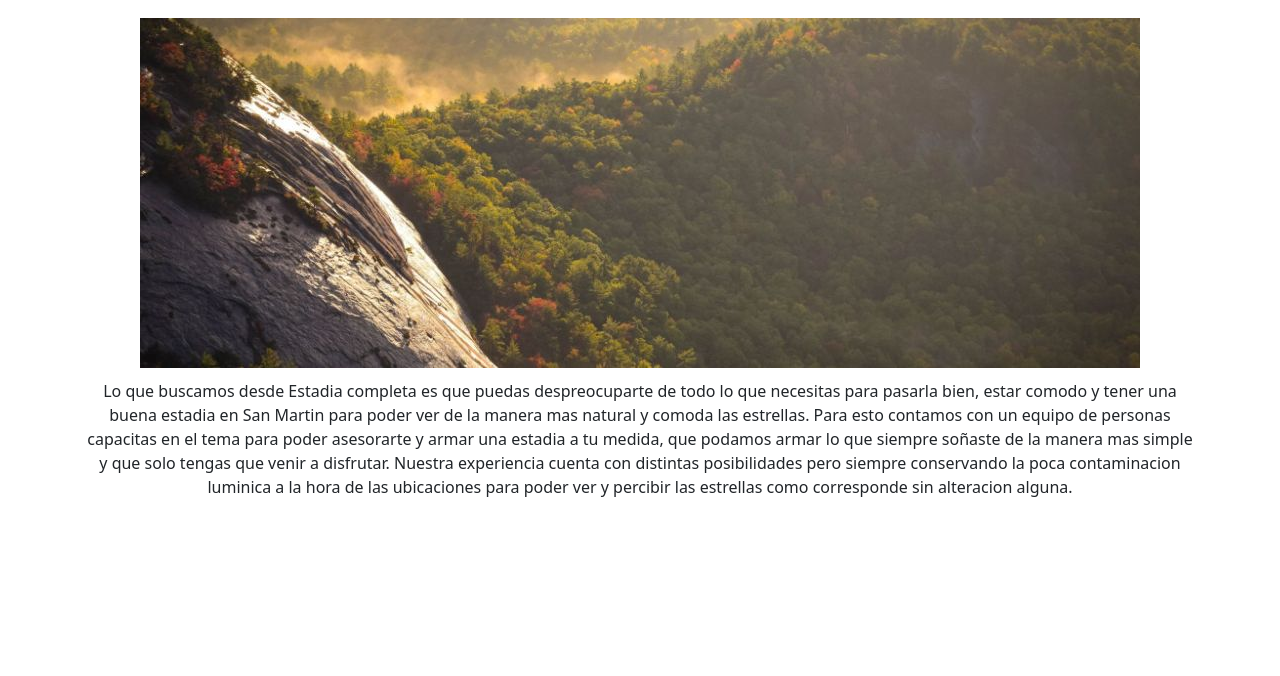
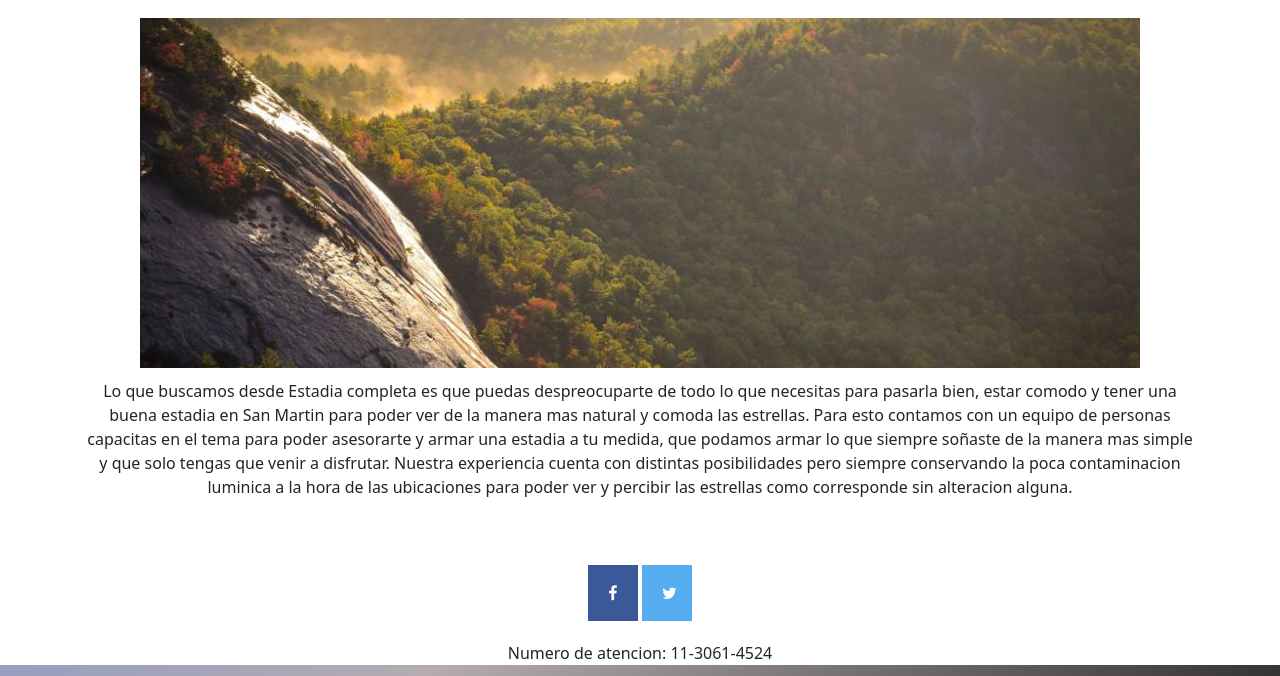
Before and after one commit to FedeLpn/turismoCoder, a website: page Index/indexBootstrap.html in a window 1280 px wide. Shown: the part 124-800 px from the top of the page. Drawn offline with nearby package versions, Linux system fonts and the light colour scheme.

Commit message:
Social Media & Background

```diff
--- a/Index/indexBootstrap.html
+++ b/Index/indexBootstrap.html
@@ -10,11 +10,15 @@
   <link href="https://cdn.jsdelivr.net/npm/bootstrap@5.1.3/dist/css/bootstrap.min.css" rel="stylesheet"
     integrity="sha384-1BmE4kWBq78iYhFldvKuhfTAU6auU8tT94WrHftjDbrCEXSU1oBoqyl2QvZ6jIW3" crossorigin="anonymous">
   <link rel="stylesheet" href="../styleBootstrap.css">
+  <link rel="stylesheet" href="https://cdnjs.cloudflare.com/ajax/libs/font-awesome/4.7.0/css/font-awesome.min.css">
 
   <title>Estadia completa</title>
 </head>
 
 <body>
+  <div class="bg-image">
+
+  </div>
   <nav class="navbar navbar-expand-lg navbar-light bg-light">
     <div class="container-fluid">
       <img src="../Logo2.jpeg" alt="Logo" class="logo">
@@ -64,5 +68,15 @@
     crossorigin="anonymous"></script>
 
 </body>
+<footer>
+  <div class="socialM">
+    <a href="#" class="fa fa-facebook"></a>
+    <a href="#" class="fa fa-twitter"></a>
+  </div>
+  <div>
+    <p class="atencion"> Numero de atencion: 11-3061-4524
+    </p>
+  </div>
+</footer>
 
 </html>
--- a/styleBootstrap.css
+++ b/styleBootstrap.css
@@ -26,3 +26,63 @@
   max-width: 100px;
   max-height: 100px;
 }
+
+html nav {
+  height: 100%;
+
+  background-image: linear-gradient(
+    to bottom right,
+    #33475b,
+    #7c91ce,
+    #b4acb1,
+    rgb(53, 50, 50)
+  );
+}
+
+.fa {
+  padding: 20px;
+  font-size: 30px;
+  width: 50px;
+  text-align: center;
+  text-decoration: none;
+}
+
+/* Add a hover effect if you want */
+.fa:hover {
+  opacity: 0.7;
+}
+
+/* Set a specific color for each brand */
+
+/* Facebook */
+.fa-facebook {
+  background: #3b5998;
+  color: white;
+}
+
+/* Twitter */
+.fa-twitter {
+  background: #55acee;
+  color: white;
+}
+
+.socialM {
+  text-align: center;
+  padding-top: 50px;
+}
+
+html {
+  height: 100%;
+  background-image: linear-gradient(
+    to bottom right,
+    #33475b,
+    #7c91ce,
+    #b4acb1,
+    rgb(53, 50, 50)
+  );
+}
+
+.atencion {
+  padding-top: 20px;
+  text-align: center;
+}
```
Also changed, not shown: consultasFrecuentesBootstrap.html (+12 -0 lines), contactoBootstrap.html (+12 -0 lines), historiaBoostrap.html (+15 -4 lines), productosBootstrap.html (+12 -0 lines), wCa9yMF6-ZwB2aEgWuqK-CcjxE0Uvy1xFvckNVi8ROI.jpg (added).
